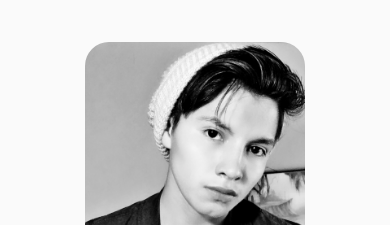
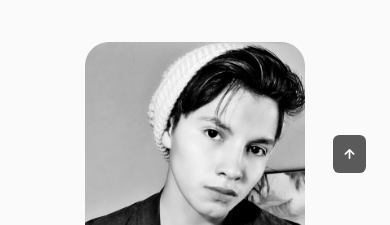
Before and after one commit to jonap22/personal-portfolio, a React (Create React App) app: page / in a window 390 px wide. Shown: the part 840-1065 px from the top of the page. Built offline with nearby package versions, Linux system fonts and the light colour scheme.

Commit message:
Feat: ScrollUp
The scrollup action has been added using the scrollup component. The component shows whenever the user scrolls down over the total height of the viewport

```diff
--- a/src/App.js
+++ b/src/App.js
@@ -7,6 +7,7 @@
 import Qualification from './components/qualification/Qualification';
 import Contact from './components/contact/Contact';
 import Footer from './components/footer/Footer';
+import ScrollUp from './components/scrollup/ScrollUp';
 
 const App = () => {
   return (
@@ -19,8 +20,10 @@
       <Skills />
       <Qualification />
       <Contact />
-      <Footer />
     </main>
+
+    <Footer />
+    <ScrollUp />
     </>
   );
 }
--- /dev/null
+++ b/src/components/scrollup/ScrollUp.jsx
@@ -0,0 +1,20 @@
+import React from 'react';
+import './scrollup.css';
+
+const ScrollUp = () => {
+    window.addEventListener("scroll", function () {
+        const scrollUp = this.document.querySelector(".scrollup");
+        if(this.scrollY >= 560 ) {
+            scrollUp.classList.add("show-scroll");
+        } else {
+            scrollUp.classList.remove("show-scroll");
+        }
+    })
+    return (
+        <a href="#" className="scrollup">
+            <i className="uil uil-arrow-up scrollup__icon"></i>
+        </a>
+    )
+}
+
+export default ScrollUp
--- /dev/null
+++ b/src/components/scrollup/scrollup.css
@@ -0,0 +1,52 @@
+.scrollup {
+    position: fixed;
+    right: 2.5rem;
+    bottom: -20%;
+    background-color: var(--title-color);
+    opacity: 0.8;
+    padding: 0.3rem 0.5rem;
+    border-radius: 0.4rem;
+    z-index: var(--z-tooltip);
+    transition: .4s;
+}
+
+.scrollup__icon {
+    font-size: 1.5rem;
+    color: var(--container-color);
+}
+
+.scrollup:hover {
+    background-color: var(--title-color-dark);
+}
+
+/* Show Scroll */
+.show-scroll {
+    bottom: 3rem;
+}
+
+/* BREAKPOINTS */
+/* For large devices */
+@media screen and (max-width: 992px) {
+    .scrollup {
+        right: 1.5rem;
+        padding: 0.25rem 0.4rem;
+    }
+
+    .scrollup__icon {
+        font-size: 1.25rem;
+    }
+}
+
+/* For medium devices */
+@media screen and (max-width: 768px) {
+    .show-scroll {
+        bottom: 4rem;
+    }
+}
+
+/* For small devices */
+@media screen and (max-width: 350px) {
+    .scrollup{
+        right: 1rem;
+    }
+}
```
